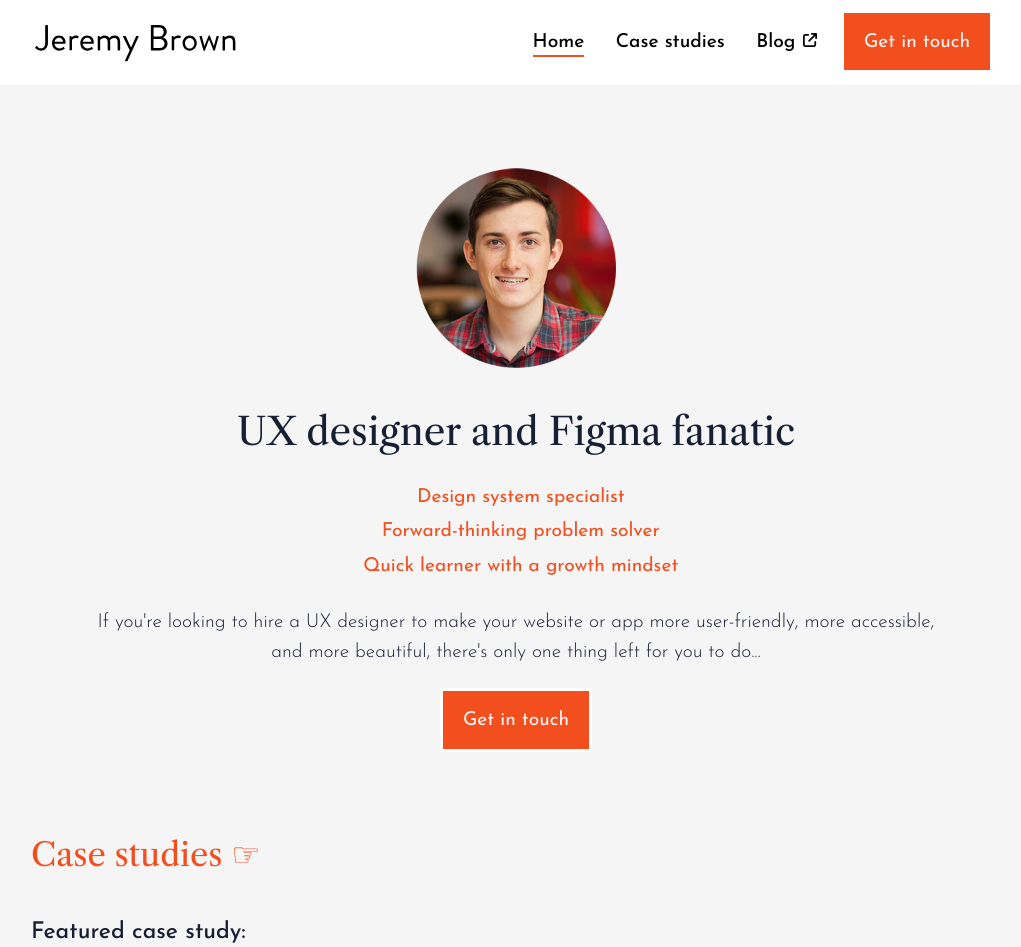
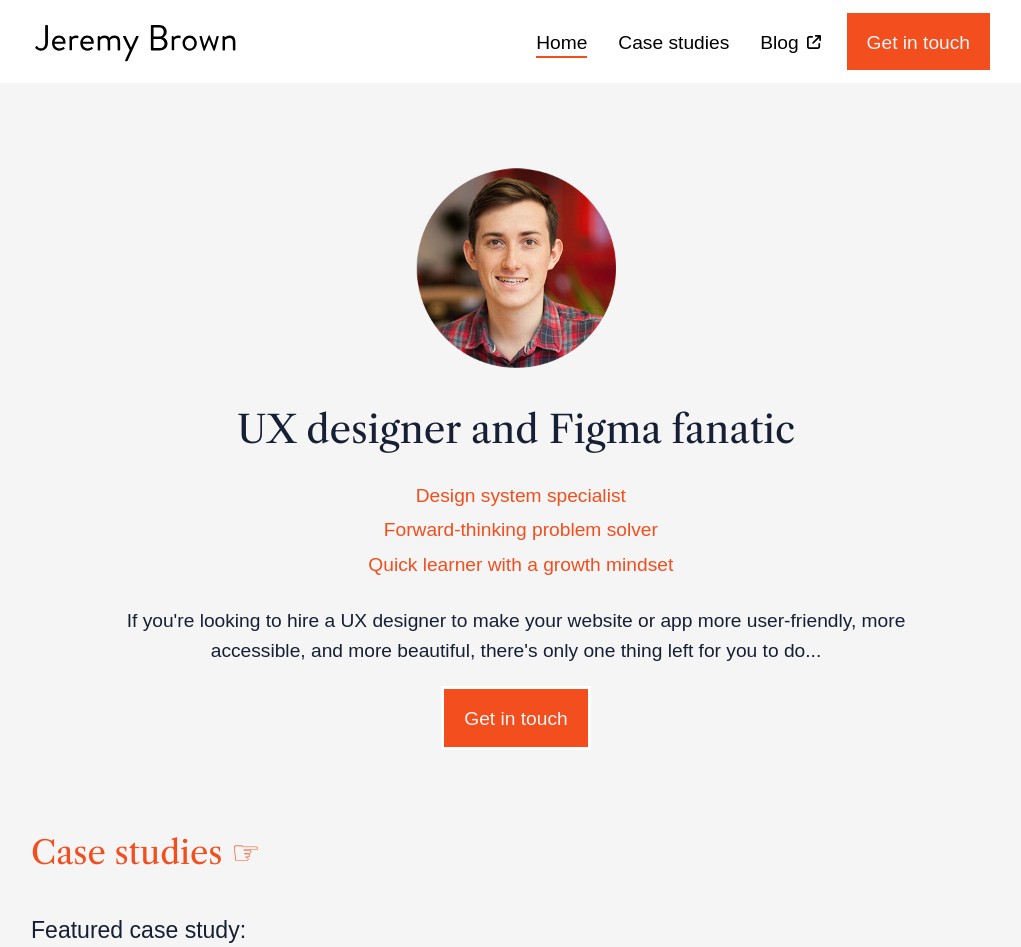
Before and after one commit to jjbrowndesign/portfolio-site, a plain HTML site: page index.html in a window 1280 px wide. Shown: the top 947 px of the page, without its empty margins (124-1145 px from the left). Drawn offline with nearby package versions, Linux system fonts and the light colour scheme; a web font is replaced by a local one.

Commit message:
Font change to Avenir Next

```diff
--- a/css/style.css
+++ b/css/style.css
@@ -188,7 +188,7 @@ main {
 
 body {
   background-color: var(--background);
-  font-family: "Josefin Sans", sans-serif;
+  font-family: "Avenir Next", sans-serif;
   font-size: 18px;
   font-weight: 300;
   line-height: 1.6;
@@ -388,7 +388,7 @@ h4 {
   font-size: 1.2em;
   line-height: 1em;
   font-weight: 500;
-  font-family: "Josefin Sans", sans-serif;
+  font-family: "Avenir Next", sans-serif;
   padding-top: 16px;
   margin-bottom: 8px;
 }
```
